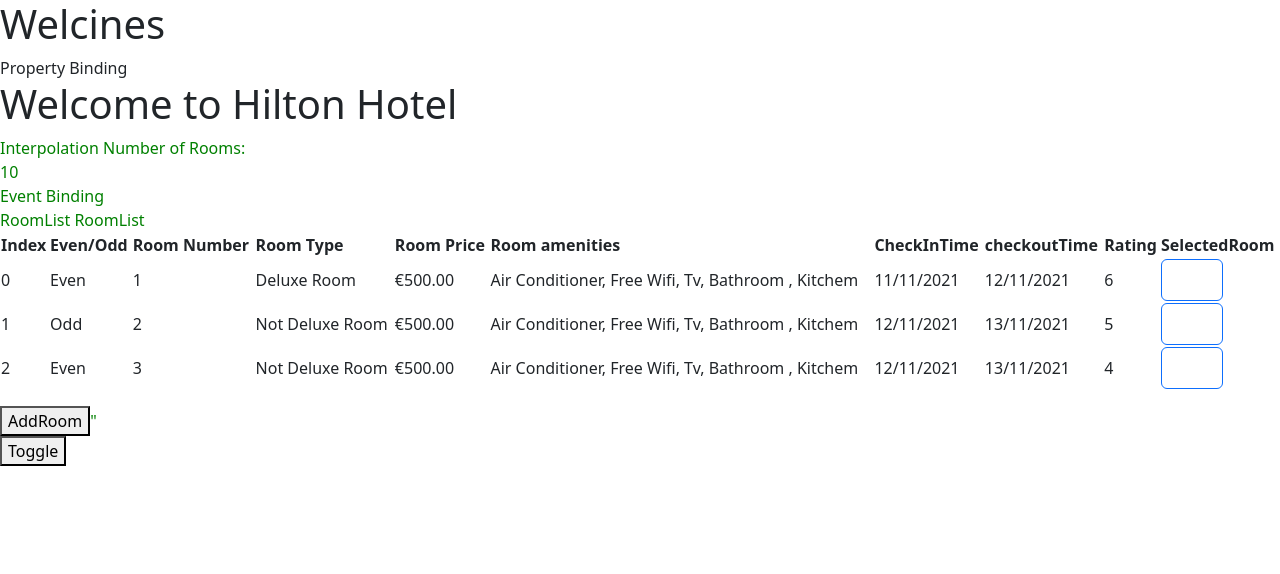
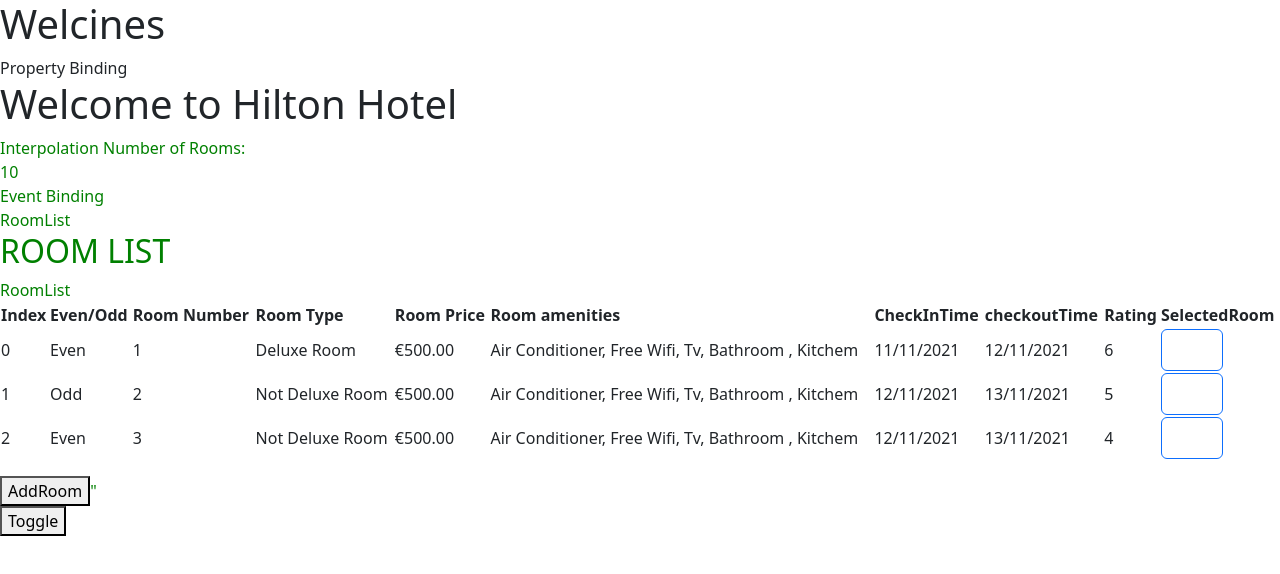
Before and after one commit to Emhyrvs/hotelinventoryapp, an Angular app: page / in a window 1280 px wide. Shown: the top 574 px of the page. Built offline with nearby package versions, Linux system fonts and the light colour scheme.

Commit message:
ngOnChanges

```diff
--- a/src/app/rooms-list/rooms-list.component.html
+++ b/src/app/rooms-list/rooms-list.component.html
@@ -1,5 +1,5 @@
 
-
+  <h2> {{title}} </h2>
     RoomList
     <table class="table">
         <tr>
--- a/src/app/rooms-list/rooms-list.component.ts
+++ b/src/app/rooms-list/rooms-list.component.ts
@@ -1,4 +1,4 @@
-import { Component,EventEmitter,Input, OnInit, Output } from '@angular/core';
+import { Component,EventEmitter,Input, OnChanges, OnInit, Output, SimpleChanges } from '@angular/core';
 import { RoomList } from '../rooms/rooms';
 
 @Component({
@@ -6,10 +6,22 @@
   templateUrl: './rooms-list.component.html',
   styleUrls: ['./rooms-list.component.scss']
 })
-export class RoomsListComponent implements OnInit {
-     @Input() rooms: RoomList[] = [];
+export class RoomsListComponent implements OnInit, OnChanges{
+
   constructor() { }
 
+
+  ngOnChanges(changes: SimpleChanges): void {
+   console.log(changes);
+   if(changes['title'])
+   {
+
+   this.title = changes['title'].currentValue.toUpperCase();
+
+   }
+  }
+  @Input() rooms: RoomList[] = [];
+  @Input() title: string = '';
   @Output() selectedRoom = new EventEmitter<RoomList>();
 
   ngOnInit(): void {
--- a/src/app/rooms/rooms.component.html
+++ b/src/app/rooms/rooms.component.html
@@ -22,7 +22,7 @@
 
 <div *ngIf="rooms.availableRooms > 0">
     RoomList
-    <app-rooms-list [rooms]="roomList"
+    <app-rooms-list [rooms]="roomList" [title]="title"
     (selectedRoom)="selectRoom($event)"
     ></app-rooms-list>
 
--- a/src/app/rooms/rooms.component.ts
+++ b/src/app/rooms/rooms.component.ts
@@ -67,12 +67,14 @@
   toogle()
   {
 this.hiderooms = !this.hiderooms;
+this.title = "Room List";
   }
   selectRoom(room: RoomList)
   {
     this.selectedRoom = room;
   }
 
+  title = 'Room List';
   addRoom()
   {
     const room: RoomList = {
```
